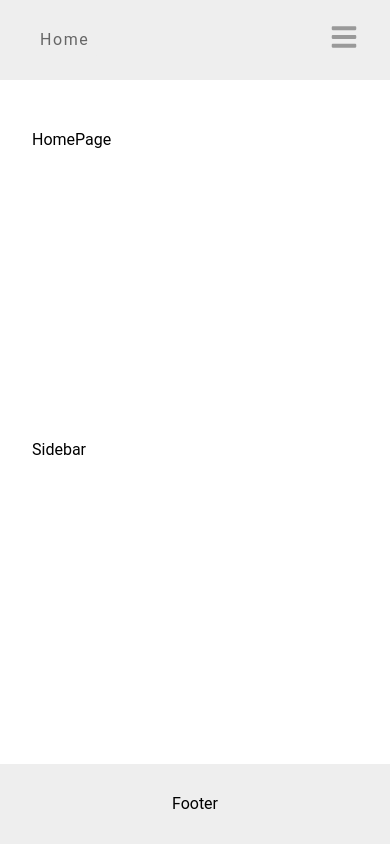
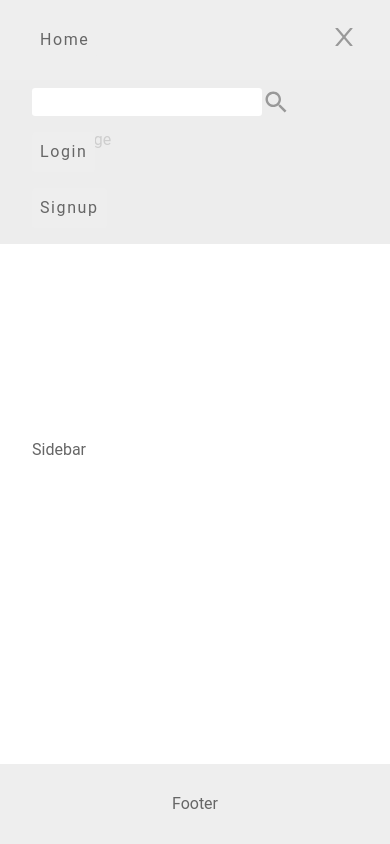
Before and after one commit to oley-projects/nodejs-forum-frontend, a React (Create React App) app: page / in a window 390 px wide. Both pictures are taken after a click on the button 344 px from the left and 36 px from the top of the page. Built offline with nearby package versions, Linux system fonts and the light colour scheme.

Commit message:
mobile navbar toggling

```diff
--- a/src/App.tsx
+++ b/src/App.tsx
@@ -1,5 +1,5 @@
 import { BrowserRouter as Router, Routes, Route } from 'react-router-dom';
-import { Navbar, Sidebar, Footer } from './components';
+import { Navbar, NavlinksMobile, Sidebar, Footer } from './components';
 import {
   HomePage,
   CategoryPage,
@@ -16,6 +16,7 @@ function App() {
     <Router>
       <GlobalStyle />
       <Navbar />
+      <NavlinksMobile />
       <div className='container page-100'>
         <Routes>
           <Route path='/' element={<HomePage />} />
--- a/src/GlobalStyle.ts
+++ b/src/GlobalStyle.ts
@@ -20,11 +20,11 @@ const GlobalStyle = createGlobalStyle`
       padding: 0;
       outline:0;
       box-sizing: border-box;
-      /* font-family: 'Roboto', sans-serif; */
   }
   body, button, input {
     font-family: 'Roboto', sans-serif;
     background: var(--color-white);
+    color: var(--color-primary);
     line-height: 1.5;
     font-size: 1rem;
   }
@@ -64,9 +64,9 @@ const GlobalStyle = createGlobalStyle`
     border: none;
     border-radius: var(--radius);
     transition: var(--transition);
-    box-shadow: 0 0 0.1rem rgba(0, 0, 0, 0);
+    box-shadow: 0 0 0.15rem rgba(0, 0, 0, 0);
     &:focus, &:active {
-      box-shadow: 0 0 0.15rem rgba(0, 0, 0, 0.4);
+      box-shadow: 0 0 0.12rem rgba(0, 0, 0, 0.5);
     }
   }
   hr {
@@ -129,6 +129,11 @@ const GlobalStyle = createGlobalStyle`
   .page {
     min-height: calc(100vh - (20vh + 10rem));
   }
+  .show-navbar {
+    visibility: visible;
+    opacity: 1;
+    transform: translateY(0);
+  }
 
   @media screen and (min-width: 960px) {
     h1 {
--- /dev/null
+++ b/src/actions/actions.ts
@@ -0,0 +1,2 @@
+export const NAVBAR_OPEN = 'NAVBAR_OPEN';
+export const NAVBAR_CLOSE = 'NAVBAR_CLOSE';
--- a/src/components/Navbar.tsx
+++ b/src/components/Navbar.tsx
@@ -1,9 +1,12 @@
 import { Link } from 'react-router-dom';
+import Navlinks from './Navlinks';
 import styled from 'styled-components';
-import { IoMdSearch } from 'react-icons/io';
 import { FaBars } from 'react-icons/fa';
+import { AiOutlineClose } from 'react-icons/ai';
+import { usePostsContext } from '../context/postsContext';
 
 const Navbar = () => {
+  const { openNavbar, closeNavbar, isNavbarOpen } = usePostsContext();
   return (
     <WrappedNav>
       <div className='nav-header'>
@@ -12,24 +15,19 @@ const Navbar = () => {
         </button>
       </div>
       <div className='nav-toggle'>
-        <button className='nav-toggle'>
-          <FaBars size={'1.75rem'} />
-        </button>
+        {!isNavbarOpen ? (
+          <button className='nav-toggle' onClick={openNavbar}>
+            <FaBars size={'1.75rem'} />
+          </button>
+        ) : (
+          <button className='nav-toggle' onClick={closeNavbar}>
+            <AiOutlineClose size={'1.75rem'} />
+          </button>
+        )}
       </div>
-      <ul className='nav-links'>
-        <li>
-          <input type='text' />
-          <button>
-            <IoMdSearch size={'1.75rem'} />
-          </button>
-        </li>
-        <li>
-          <Link to='#'>login</Link>
-        </li>
-        <li>
-          <Link to='#'>signup</Link>
-        </li>
-      </ul>
+      <div className='nav-links'>
+        <Navlinks />
+      </div>
     </WrappedNav>
   );
 };
@@ -45,21 +43,15 @@ const WrappedNav = styled.header`
   align-items: center;
   .nav-links {
     display: none;
+    @media (min-width: 960px) {
+      display: block;
+    }
   }
 
   @media (min-width: 960px) {
     .nav-toggle {
       display: none;
     }
-    .nav-links {
-      display: flex;
-      justify-content: center;
-      li {
-        margin: 0 0.5rem;
-        display: flex;
-        align-items: center;
-      }
-    }
   }
 `;
 
--- /dev/null
+++ b/src/components/Navlinks.tsx
@@ -0,0 +1,40 @@
+import { Link } from 'react-router-dom';
+import styled from 'styled-components';
+import { IoMdSearch } from 'react-icons/io';
+
+const Navlinks = () => {
+  return (
+    <WrapNav>
+      <li>
+        <input type='text' />
+        <button>
+          <IoMdSearch size={'1.75rem'} />
+        </button>
+      </li>
+      <li>
+        <Link to='#'>login</Link>
+      </li>
+      <li>
+        <Link to='#'>signup</Link>
+      </li>
+    </WrapNav>
+  );
+};
+
+const WrapNav = styled.ul`
+  display: flex;
+  justify-content: center;
+  li {
+    margin: 0 0.5rem;
+    display: flex;
+    align-items: center;
+  }
+  @media (max-width: 960px) {
+    padding: 0.5rem 1.5rem 1rem;
+    flex-direction: column;
+    gap: 1rem;
+    background: rgba(233, 233, 233, 0.8);
+  }
+`;
+
+export default Navlinks;
--- /dev/null
+++ b/src/components/NavlinksMobile.tsx
@@ -0,0 +1,28 @@
+import Navlinks from './Navlinks';
+import styled from 'styled-components';
+import { usePostsContext } from '../context/postsContext';
+
+const NavlinksMobile = () => {
+  const { isNavbarOpen } = usePostsContext();
+  return (
+    <WrapNav className={isNavbarOpen ? 'show-navbar' : ''}>
+      <Navlinks />
+    </WrapNav>
+  );
+};
+
+const WrapNav = styled.aside`
+  position: fixed;
+  top: 5rem;
+  left: 0;
+  right: 0;
+  visibility: collapse;
+  opacity: 0;
+  transform: translateY(-30%);
+  transition: var(--transition);
+  @media (min-width: 960px) {
+    display: none;
+  }
+`;
+
+export default NavlinksMobile;
--- a/src/components/Sidebar.tsx
+++ b/src/components/Sidebar.tsx
@@ -1,4 +1,13 @@
+import styled from 'styled-components';
+
 const Sidebar = () => {
-  return <div>Sidebar</div>;
+  return (
+    <WrapSidebar>
+      <div>Sidebar</div>
+    </WrapSidebar>
+  );
 };
+
+const WrapSidebar = styled.aside``;
+
 export default Sidebar;
--- a/src/components/index.tsx
+++ b/src/components/index.tsx
@@ -1,5 +1,6 @@
 import Navbar from './Navbar';
+import NavlinksMobile from './NavlinksMobile';
 import Footer from './Footer';
 import Sidebar from './Sidebar';
 
-export { Footer, Navbar, Sidebar };
+export { Footer, Navbar, NavlinksMobile, Sidebar };
--- /dev/null
+++ b/src/context/postsContext.tsx
@@ -0,0 +1,41 @@
+import React, { ReactNode, useContext, useReducer } from 'react';
+import postsReducer from '../reducers/postsReducer';
+import { NAVBAR_OPEN, NAVBAR_CLOSE } from '../actions/actions';
+
+interface PostsProps {
+  children: ReactNode;
+}
+
+const initialState = {
+  isNavbarOpen: false,
+};
+
+const PostsContext = React.createContext<any>({} as any);
+
+export const PostsProvider = ({ children }: PostsProps) => {
+  const [state, dispatch] = useReducer(postsReducer, initialState);
+
+  const openNavbar = () => {
+    dispatch({ type: NAVBAR_OPEN });
+  };
+
+  const closeNavbar = () => {
+    dispatch({ type: NAVBAR_CLOSE });
+  };
+
+  return (
+    <PostsContext.Provider
+      value={{
+        ...state,
+        openNavbar,
+        closeNavbar,
+      }}
+    >
+      {children}
+    </PostsContext.Provider>
+  );
+};
+
+export const usePostsContext = () => {
+  return useContext(PostsContext);
+};
--- a/src/index.tsx
+++ b/src/index.tsx
@@ -2,13 +2,17 @@ import React from 'react';
 import ReactDOM from 'react-dom/client';
 import App from './App';
 import reportWebVitals from './reportWebVitals';
+
+import { PostsProvider } from './context/postsContext';
 
 const root = ReactDOM.createRoot(
   document.getElementById('root') as HTMLElement
 );
 root.render(
   <React.StrictMode>
-    <App />
+    <PostsProvider>
+      <App />
+    </PostsProvider>
   </React.StrictMode>
 );
 
--- /dev/null
+++ b/src/reducers/postsReducer.ts
@@ -0,0 +1,16 @@
+import { NAVBAR_OPEN, NAVBAR_CLOSE } from '../actions/actions';
+
+const postsReducer = (
+  state: { isNavbarOpen: boolean },
+  action: { [key: string]: string | number }
+) => {
+  if (action.type === NAVBAR_OPEN) {
+    return { ...state, isNavbarOpen: true };
+  }
+  if (action.type === NAVBAR_CLOSE) {
+    return { ...state, isNavbarOpen: false };
+  }
+  return { ...state };
+};
+
+export default postsReducer;
```
